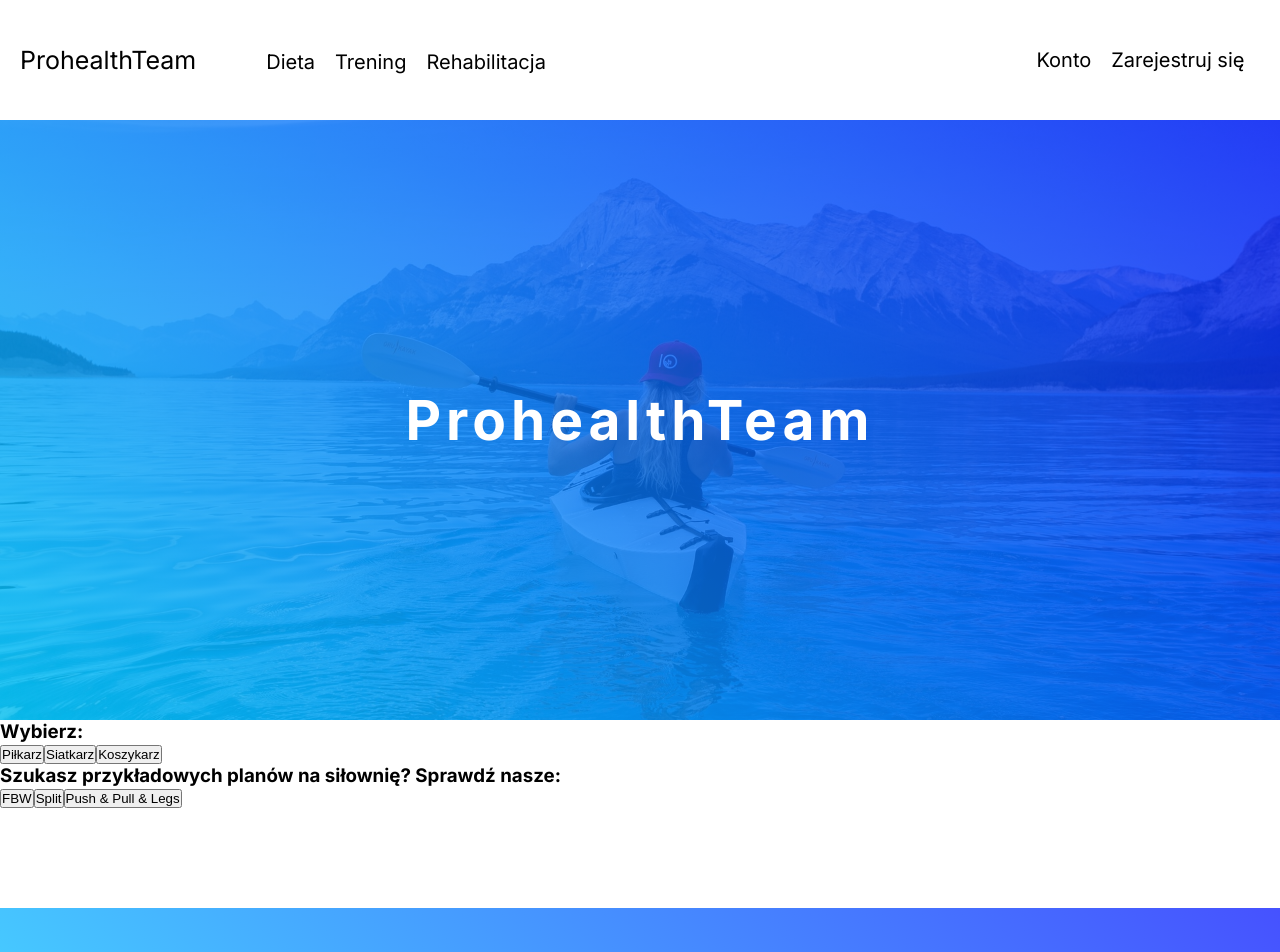
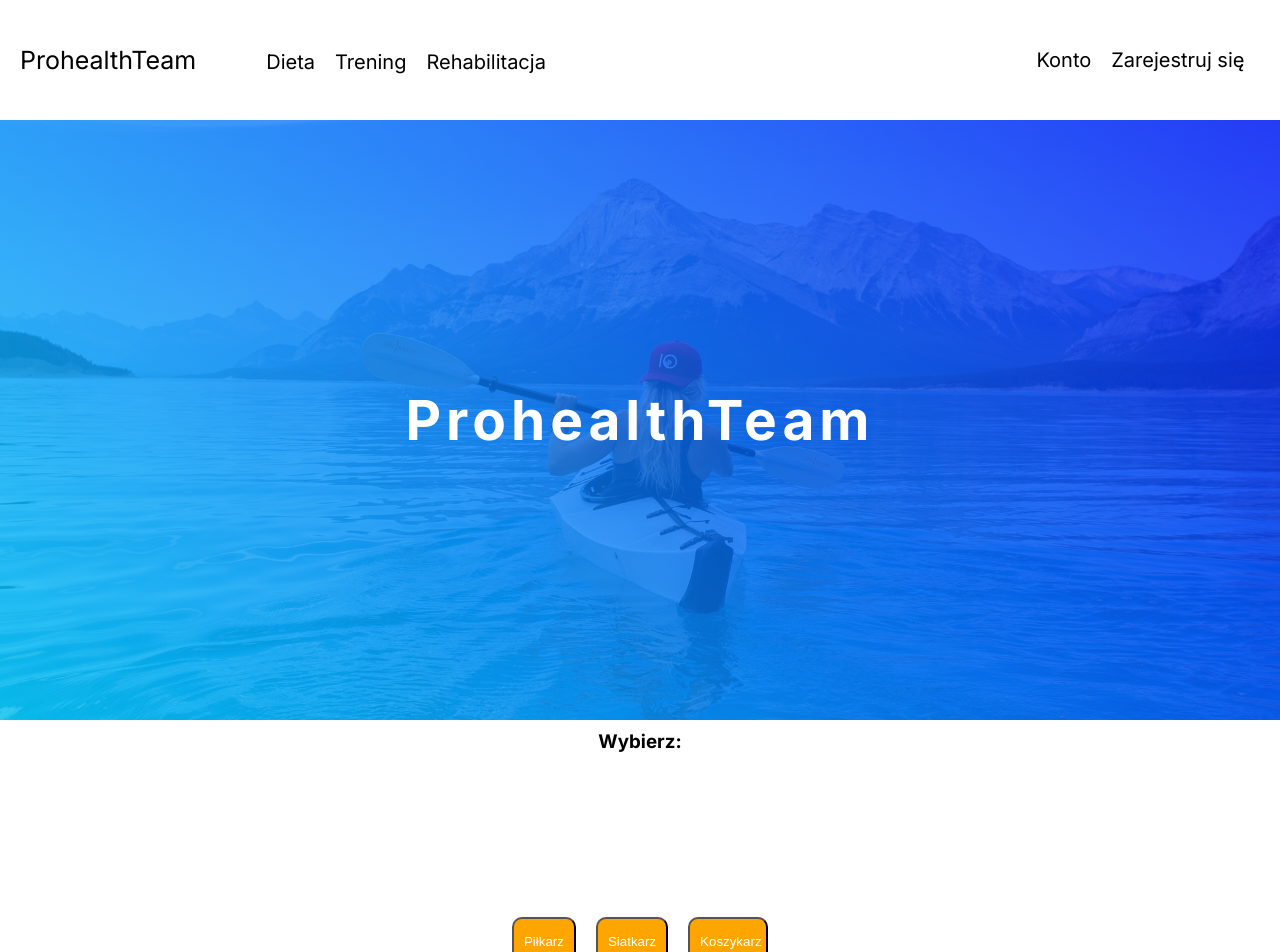
Before and after one commit to Pawko23/ProhealthTeam, a React (Create React App) app: page /training in a window 1280 px wide. Shown: the top 952 px of the page. Built offline with nearby package versions, Linux system fonts and the light colour scheme.

Commit message:
Fixed 333 background issue and added some css modules

```diff
--- a/src/components/Navbar.js
+++ b/src/components/Navbar.js
@@ -5,7 +5,7 @@ const Navbar = () => {
     return (
         <section>
             <div className={NavbarStyles['burger-menu']}>
-                <div className={NavbarStyles.menuContainer}>
+                <div className={NavbarStyles['menu-container']}>
                     <ul>
                         <li><a href="/diet">Dieta</a></li>
                         <li><a href="/training">Trening</a></li>
@@ -27,7 +27,7 @@ const Navbar = () => {
                     <li><a href="/register">Zarejestruj się</a></li>
                 </ul>
             </nav>
-            <button className={NavbarStyles.burgerBtn} id="burger-btn"><i className="fa-solid fa-bars" id="burger-icon"></i></button>
+            <button className={NavbarStyles['burger-btn']} id="burger-btn"><i className="fa-solid fa-bars" id="burger-icon"></i></button>
         </section>
     )
 }
--- a/src/components/TrainingMain.js
+++ b/src/components/TrainingMain.js
@@ -9,18 +9,18 @@ const TrainingMain = () => {
     <>
       <Navbar />
       <Header />
-      <div className={TrainingMainStyles.trainingContainer}>
+      <div className={TrainingMainStyles['training-container']}>
       <h3>Wybierz:</h3>
-        <div className={TrainingMainStyles.athletesBox}>
-            <button className={TrainingMainStyles.athleteBtn}>Piłkarz</button>
-            <button className={TrainingMainStyles.athleteBtn}>Siatkarz</button>
-            <button className={TrainingMainStyles.athleteBtn}>Koszykarz</button>
+        <div className={TrainingMainStyles['athletes-box']}>
+            <button className={TrainingMainStyles['athlete-btn']}>Piłkarz</button>
+            <button className={TrainingMainStyles['athlete-btn']}>Siatkarz</button>
+            <button className={TrainingMainStyles['athlete-btn']}>Koszykarz</button>
         </div>
         <h3>Szukasz przykładowych planów na siłownię? Sprawdź nasze:</h3>
-        <div className={TrainingMainStyles.gymPlansBox}>
-            <button className={TrainingMainStyles.gymPlanBtn}>FBW</button>
-            <button className={TrainingMainStyles.gymPlanBtn}>Split</button>
-            <button className={TrainingMainStyles.gymPlanBtn}>Push & Pull & Legs</button>
+        <div className={TrainingMainStyles['gym-plans-box']}>
+            <button className={TrainingMainStyles['gym-plan-btn']}>FBW</button>
+            <button className={TrainingMainStyles['gym-plan-btn']}>Split</button>
+            <button className={TrainingMainStyles['gym-plan-btn']}>Push & Pull & Legs</button>
         </div>
       </div>
       <Footer />
--- a/src/styles/LoginPage.scss
+++ b/src/styles/LoginPage.scss
@@ -5,7 +5,6 @@
 }
 
 body {
-    background-color: #333;
     font-family: 'Inter', sans-serif;
 }
 
--- a/src/styles/Navbar.module.css
+++ b/src/styles/Navbar.module.css
@@ -22,7 +22,7 @@ body {
   max-width: 1200px;
 }
 
-.burgerBtn {
+.burger-btn {
   position: fixed;
   top: 10px;
   right: 10px;
@@ -33,7 +33,7 @@ body {
   z-index: 1;
   cursor: pointer;
 }
-.burgerBtn #burger-icon {
+.burger-btn #burger-icon {
   color: #000;
 }
 
@@ -117,7 +117,7 @@ nav .account {
   }
 }
 @media (min-width: 576px) {
-  .burgerBtn {
+  .burger-btn {
     font-size: 3.5rem;
   }
   .burger-menu .menu-container ul li a {
@@ -128,12 +128,12 @@ nav .account {
   }
 }
 @media (min-width: 768px) {
-  .burgerBtn {
+  .burger-btn {
     font-size: 4rem;
   }
 }
 @media (min-width: 992px) {
-  .burgerBtn {
+  .burger-btn {
     visibility: hidden;
   }
   .burger-menu .menu-container ul li a {
```
Also changed, not shown: src/styles/Navbar.module.scss (+4 -4 lines).
